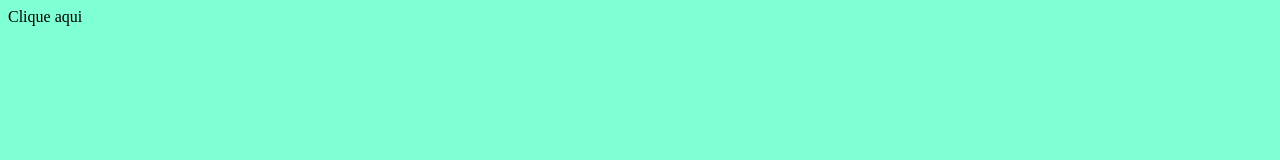
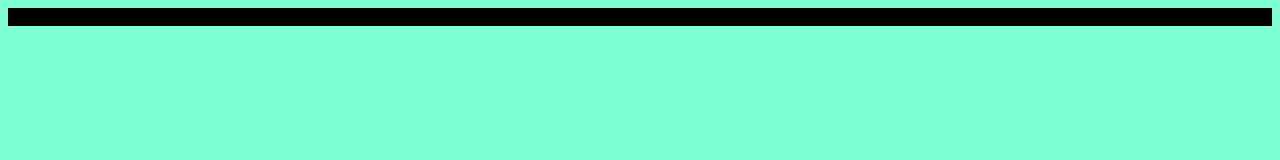
Before and after one commit to Pedrorenatopr/teste-lista, a plain HTML site: page index.html in a window 1280 px wide. Drawn offline with Linux system fonts and the light colour scheme.

Commit message:
teste fundo preto

```diff
--- a/style.css
+++ b/style.css
@@ -2,12 +2,8 @@ body {
     background-color: aquamarine;
 }
 
-summary::marker{
-    display: none;
-    background-color: aqua;
-}
 
 summary {
-    all: unset;
     cursor: pointer;
+    background-color: black;
 }
```
